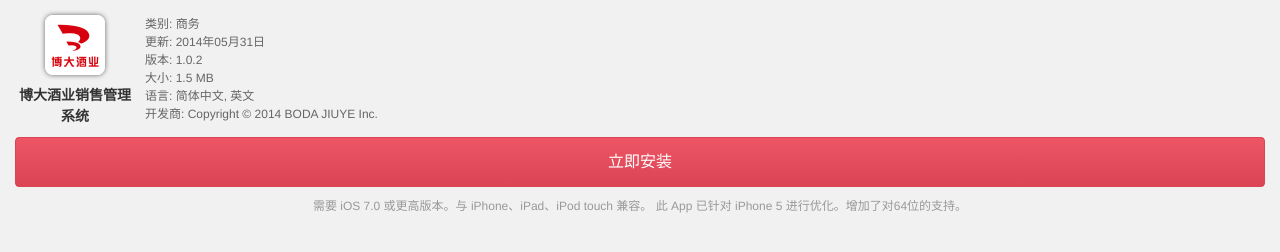
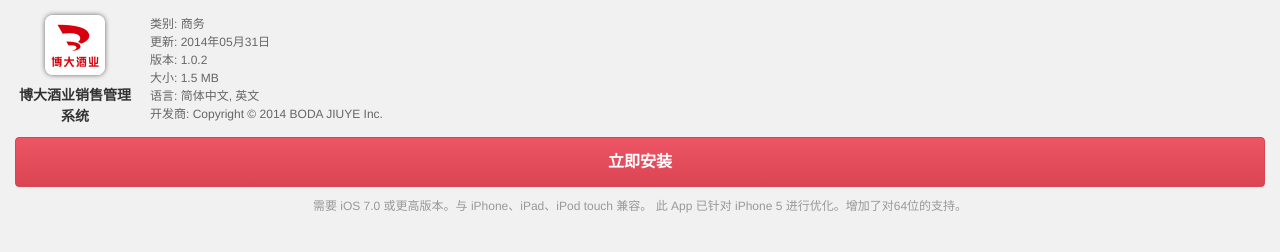
Before and after one commit to cnhub/app, a plain HTML site: page index.html in a window 1280 px wide. Drawn offline with Linux system fonts and the light colour scheme.

```diff
--- a/index.html
+++ b/index.html
@@ -47,6 +47,7 @@
 			-moz-border-radius: 4px;
 			border-radius: 4px;
 			background: #ed5565;
+			font-weight: bold;
 			color: #FFF;
 			text-decoration: none;
 			margin-bottom: 10px;
@@ -82,7 +83,7 @@
 		section div{
 			float: left;
 			width: 120px;
-			padding-right: 10px;
+			padding-right: 15px;
 		}
 		section ul{
 		}
```
